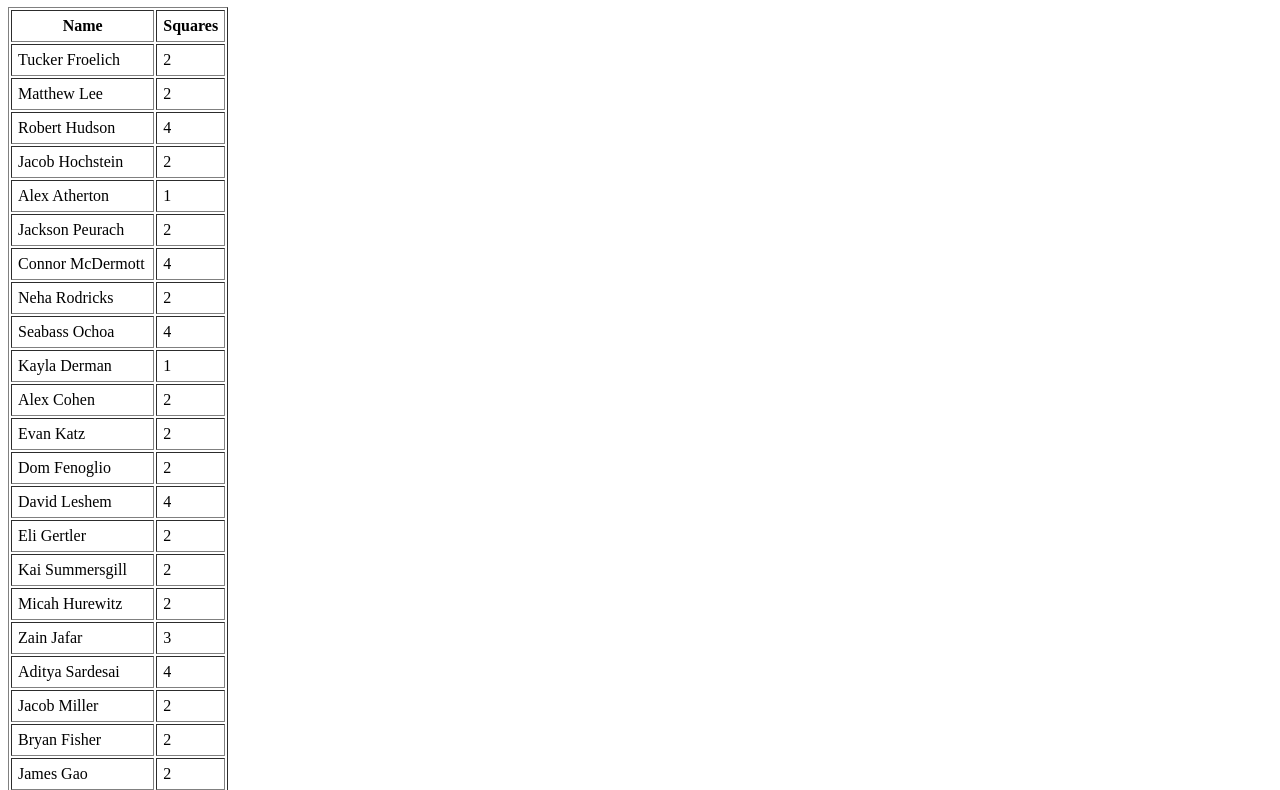
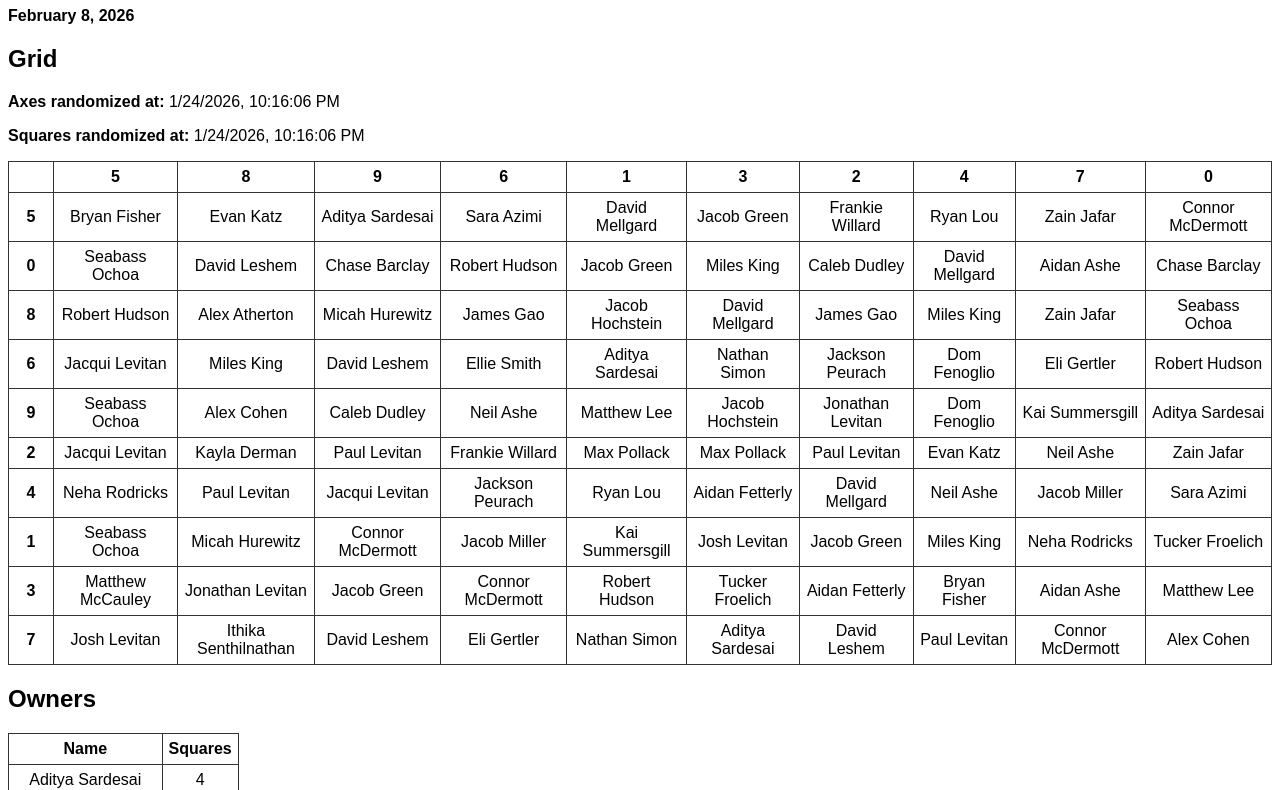
Before and after one commit to jonathanrlevitan/jrl-squares-pool, a plain HTML site: page index.html in a window 1280 px wide. Shown: the part 73-863 px from the top of the page. Drawn offline with Linux system fonts and the light colour scheme.

Commit message:
randomizing

```diff
--- a/index.html
+++ b/index.html
@@ -2,87 +2,41 @@
 <html lang="en">
 <head>
   <meta charset="UTF-8" />
-  <title>Super Bowl Squares Pool</title>
+  <title>Super Bowl Squares 2026</title>
+
+  <style>
+    body {
+      font-family: Arial, sans-serif;
+    }
+
+    table {
+      border-collapse: collapse;
+      margin-top: 12px;
+    }
+
+    th, td {
+      border: 1px solid #333;
+      padding: 6px;
+      text-align: center;
+      min-width: 32px;
+    }
+
+    #owners table {
+      margin-bottom: 30px;
+    }
+  </style>
 </head>
 <body>
 
-  <h1>Super Bowl Squares Pool</h1>
+  <h1>Super Bowl Squares</h1>
+  <p><strong>February 8, 2026</strong></p>
 
-  <!-- Placeholder areas we’ll use later -->
-  <div id="owners"></div>
+  <h2>Grid</h2>
   <div id="grid"></div>
 
-  <script>
-    const owners = [
-      { name: "Tucker Froelich", squares: 2 },
-      { name: "Matthew Lee", squares: 2 },
-      { name: "Robert Hudson", squares: 4 },
-      { name: "Jacob Hochstein", squares: 2 },
-      { name: "Alex Atherton", squares: 1 },
-      { name: "Jackson Peurach", squares: 2 },
-      { name: "Connor McDermott", squares: 4 },
-      { name: "Neha Rodricks", squares: 2 },
-      { name: "Seabass Ochoa", squares: 4 },
-      { name: "Kayla Derman", squares: 1 },
-      { name: "Alex Cohen", squares: 2 },
-      { name: "Evan Katz", squares: 2 },
-      { name: "Dom Fenoglio", squares: 2 },
-      { name: "David Leshem", squares: 4 },
-      { name: "Eli Gertler", squares: 2 },
-      { name: "Kai Summersgill", squares: 2 },
-      { name: "Micah Hurewitz", squares: 2 },
-      { name: "Zain Jafar", squares: 3 },
-      { name: "Aditya Sardesai", squares: 4 },
-      { name: "Jacob Miller", squares: 2 },
-      { name: "Bryan Fisher", squares: 2 },
-      { name: "James Gao", squares: 2 },
-      { name: "Jacqui Levitan", squares: 4 },
-      { name: "Jonathan Levitan", squares: 2 },
-      { name: "Chase Barclay", squares: 2 },
-      { name: "Ithika Senthilnathan", squares: 1 },
-      { name: "Miles King", squares: 4 },
-      { name: "Sara Azimi", squares: 2 },
-      { name: "Nathan Simon", squares: 2 },
-      { name: "Frankie Willard", squares: 2 },
-      { name: "Paul Levitan", squares: 4 },
-      { name: "Aidan Fetterly", squares: 2 },
-      { name: "Jacob Green", squares: 4 },
-      { name: "Neil Ashe", squares: 3 },
-      { name: "David Mellgard", squares: 4 },
-      { name: "Max Pollack", squares: 2 },
-      { name: "Caleb Dudley", squares: 2 },
-      { name: "Josh Levitan", squares: 2 },
-      { name: "Aidan Ashe", squares: 2 },
-      { name: "Ryan Lou", squares: 2 },
-      { name: "Matthew McCauley", squares: 1 },
-    ];
+  <h2>Owners</h2>
+  <div id="owners"></div>
 
-
-    const ownersDiv = document.getElementById("owners");
-
-    const table = document.createElement("table");
-    table.border = "1";
-    table.cellPadding = "6";
-
-    const headerRow = document.createElement("tr");
-    headerRow.innerHTML = "<th>Name</th><th>Squares</th>";
-    table.appendChild(headerRow);
-
-    let totalSquares = 0;
-
-    owners.forEach(owner => {
-      const row = document.createElement("tr");
-      row.innerHTML = `<td>${owner.name}</td><td>${owner.squares}</td>`;
-      table.appendChild(row);
-      totalSquares += owner.squares;
-    });
-
-    const totalRow = document.createElement("tr");
-    totalRow.innerHTML = `<td><strong>Total</strong></td><td><strong>${totalSquares}</strong></td>`;
-    table.appendChild(totalRow);
-
-    ownersDiv.appendChild(table);
-  </script>
-
+  <script src="script.js"></script>
 </body>
 </html>
--- a/script.js
+++ b/script.js
@@ -1,28 +1,136 @@
-const board = document.getElementById("board");
+const owners = [
+  { name: "Tucker Froelich", squares: 2 },
+  { name: "Matthew Lee", squares: 2 },
+  { name: "Robert Hudson", squares: 4 },
+  { name: "Jacob Hochstein", squares: 2 },
+  { name: "Alex Atherton", squares: 1 },
+  { name: "Jackson Peurach", squares: 2 },
+  { name: "Connor McDermott", squares: 4 },
+  { name: "Neha Rodricks", squares: 2 },
+  { name: "Seabass Ochoa", squares: 4 },
+  { name: "Kayla Derman", squares: 1 },
+  { name: "Alex Cohen", squares: 2 },
+  { name: "Evan Katz", squares: 2 },
+  { name: "Dom Fenoglio", squares: 2 },
+  { name: "David Leshem", squares: 4 },
+  { name: "Eli Gertler", squares: 2 },
+  { name: "Kai Summersgill", squares: 2 },
+  { name: "Micah Hurewitz", squares: 2 },
+  { name: "Zain Jafar", squares: 3 },
+  { name: "Aditya Sardesai", squares: 4 },
+  { name: "Jacob Miller", squares: 2 },
+  { name: "Bryan Fisher", squares: 2 },
+  { name: "James Gao", squares: 2 },
+  { name: "Jacqui Levitan", squares: 3 },
+  { name: "Jonathan Levitan", squares: 2 },
+  { name: "Chase Barclay", squares: 2 },
+  { name: "Ithika Senthilnathan", squares: 1 },
+  { name: "Miles King", squares: 4 },
+  { name: "Sara Azimi", squares: 2 },
+  { name: "Nathan Simon", squares: 2 },
+  { name: "Frankie Willard", squares: 2 },
+  { name: "Paul Levitan", squares: 4 },
+  { name: "Aidan Fetterly", squares: 2 },
+  { name: "Jacob Green", squares: 4 },
+  { name: "Neil Ashe", squares: 3 },
+  { name: "David Mellgard", squares: 4 },
+  { name: "Max Pollack", squares: 2 },
+  { name: "Caleb Dudley", squares: 2 },
+  { name: "Josh Levitan", squares: 2 },
+  { name: "Aidan Ashe", squares: 2 },
+  { name: "Ryan Lou", squares: 2 },
+  { name: "Matthew McCauley", squares: 1 },
+  { name: "Ellie Smith", squares: 1 }
+];
 
-// Create empty top-left cell
-board.appendChild(document.createElement("div"));
+const squares = [];
 
-// Top header (0–9)
-for (let i = 0; i < 10; i++) {
-  const cell = document.createElement("div");
-  cell.className = "cell header";
-  cell.textContent = i;
-  board.appendChild(cell);
+owners.forEach(owner => {
+  for (let i = 0; i < owner.squares; i++) {
+    squares.push(owner.name);
+  }
+});
+
+const shuffledSquares = shuffle(squares);
+const squaresTimestamp = new Date().toLocaleString();
+
+owners.sort((a, b) => a.name.localeCompare(b.name));
+const ownersDiv = document.getElementById("owners");
+
+const ownersTable = document.createElement("table");
+const ownersHeader = document.createElement("tr");
+ownersHeader.innerHTML = "<th>Name</th><th>Squares</th>";
+ownersTable.appendChild(ownersHeader);
+
+let totalSquares = 0;
+
+owners.forEach(owner => {
+  const row = document.createElement("tr");
+  row.innerHTML = `<td>${owner.name}</td><td>${owner.squares}</td>`;
+  ownersTable.appendChild(row);
+  totalSquares += owner.squares;
+});
+
+const totalRow = document.createElement("tr");
+totalRow.innerHTML = `<td><strong>Total</strong></td><td><strong>${totalSquares}</strong></td>`;
+ownersTable.appendChild(totalRow);
+
+ownersDiv.appendChild(ownersTable);
+
+function generateNumbers() {
+  return Array.from({ length: 10 }, (_, i) => i);
 }
 
-// Rows
-for (let row = 0; row < 10; row++) {
-  // Left header (0–9)
-  const header = document.createElement("div");
-  header.className = "cell header";
-  header.textContent = row;
-  board.appendChild(header);
+function shuffle(array) {
+  const arr = [...array];
+  for (let i = arr.length - 1; i > 0; i--) {
+    const j = Math.floor(Math.random() * (i + 1));
+    [arr[i], arr[j]] = [arr[j], arr[i]];
+  }
+  return arr;
+}
 
-  // Squares
-  for (let col = 0; col < 10; col++) {
-    const square = document.createElement("div");
-    square.className = "cell";
-    board.appendChild(square);
+const xAxis = shuffle(generateNumbers());
+const yAxis = shuffle(generateNumbers());
+const timestamp = new Date().toLocaleString();
+
+const gridDiv = document.getElementById("grid");
+
+const timestampP = document.createElement("p");
+timestampP.innerHTML = `<strong>Axes randomized at:</strong> ${timestamp}`;
+gridDiv.appendChild(timestampP);
+
+const squaresInfo = document.createElement("p");
+squaresInfo.innerHTML = `<strong>Squares randomized at:</strong> ${squaresTimestamp}`;
+gridDiv.appendChild(squaresInfo);
+
+const gridTable = document.createElement("table");
+
+const headerRow = document.createElement("tr");
+headerRow.appendChild(document.createElement("th"));
+
+xAxis.forEach(num => {
+  const th = document.createElement("th");
+  th.textContent = num;
+  headerRow.appendChild(th);
+});
+
+gridTable.appendChild(headerRow);
+
+yAxis.forEach(yNum => {
+  const row = document.createElement("tr");
+
+  const yHeader = document.createElement("th");
+  yHeader.textContent = yNum;
+  row.appendChild(yHeader);
+
+  for (let i = 0; i < 10; i++) {
+    const cell = document.createElement("td");
+    cell.textContent = shuffledSquares.shift();
+    row.appendChild(cell);
   }
-}
+
+  gridTable.appendChild(row);
+});
+
+gridDiv.appendChild(gridTable);
```
